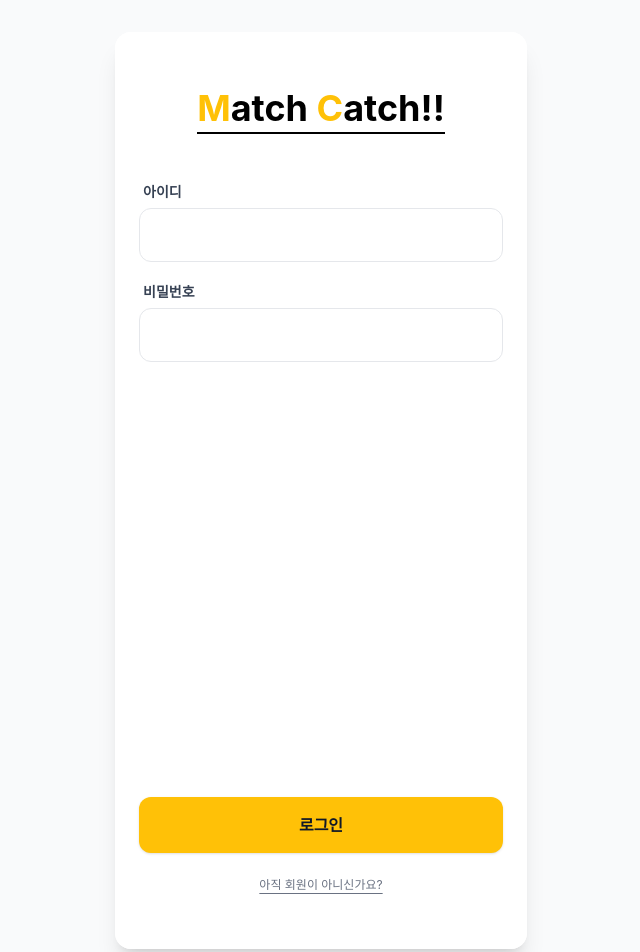
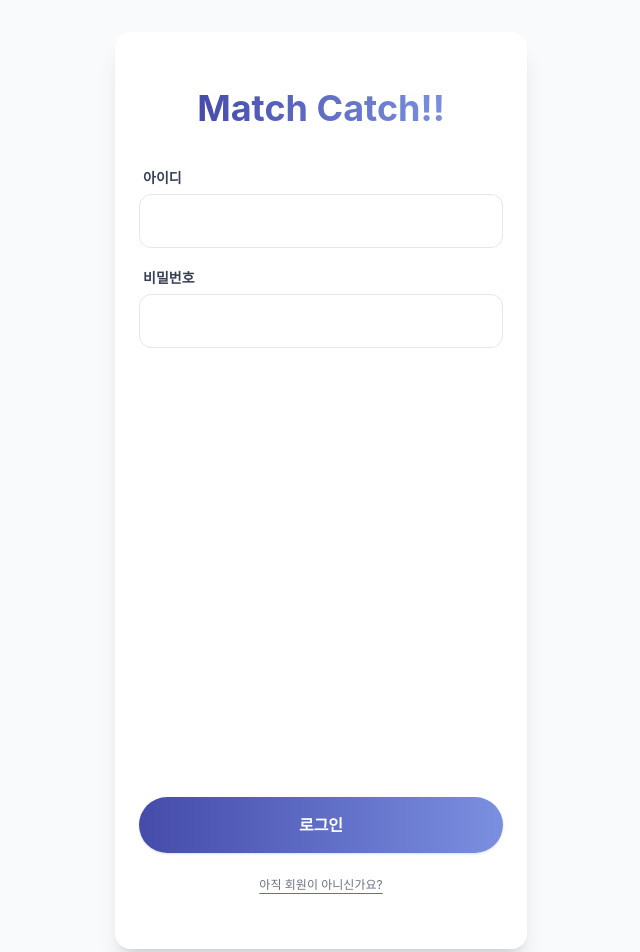
Before and after one commit to dbdlf/MatchCatch, a React (Vite) app: page / in a window 1280 px wide. Shown: the top 952 px of the page, without its empty margins (319-959 px from the left). Built offline with nearby package versions, Linux system fonts and the light colour scheme.

Commit message:
Update Login.jsx

```diff
--- a/src/pages/Login.jsx
+++ b/src/pages/Login.jsx
@@ -36,8 +36,10 @@ const LoginPage = () => {
       <div className="flex-1 flex flex-col justify-between px-6 py-10 bg-white h-full overflow-y-auto">
         <div className="space-y-10 mt-4">
           <div className="text-center">
-            <h1 className="text-4xl font-bold mb-2 border-b-2 border-black pb-1 inline-block">
-              <span className="text-[#FFC107]">M</span>atch <span className="text-[#FFC107]">C</span>atch!!
+            <h1 className="text-4xl font-bold inline-block">
+              <span className="bg-gradient-to-r from-[#464BAA] to-[#7B8FE0] text-transparent bg-clip-text">
+                Match Catch!!
+              </span>
             </h1>
           </div>
 
@@ -72,8 +74,10 @@ const LoginPage = () => {
           <button
             onClick={handleLogin}
             disabled={isLoading}
-            className={`w-full py-4 rounded-xl text-base font-bold transition-all shadow-sm ${
-              isLoading ? 'bg-gray-200 text-gray-400 cursor-not-allowed' : 'bg-[#FFC107] text-gray-900 active:scale-[0.98] hover:brightness-95'
+            className={`w-full py-4 rounded-[28px] text-base font-bold transition-all shadow-sm ${
+              isLoading
+                ? 'bg-gray-200 text-gray-400 cursor-not-allowed'
+                : 'bg-gradient-to-r from-[#464BAA] to-[#7B8FE0] text-white active:scale-[0.98] hover:brightness-95'
             }`}
           >
             {isLoading ? '로그인 중...' : '로그인'}
```
